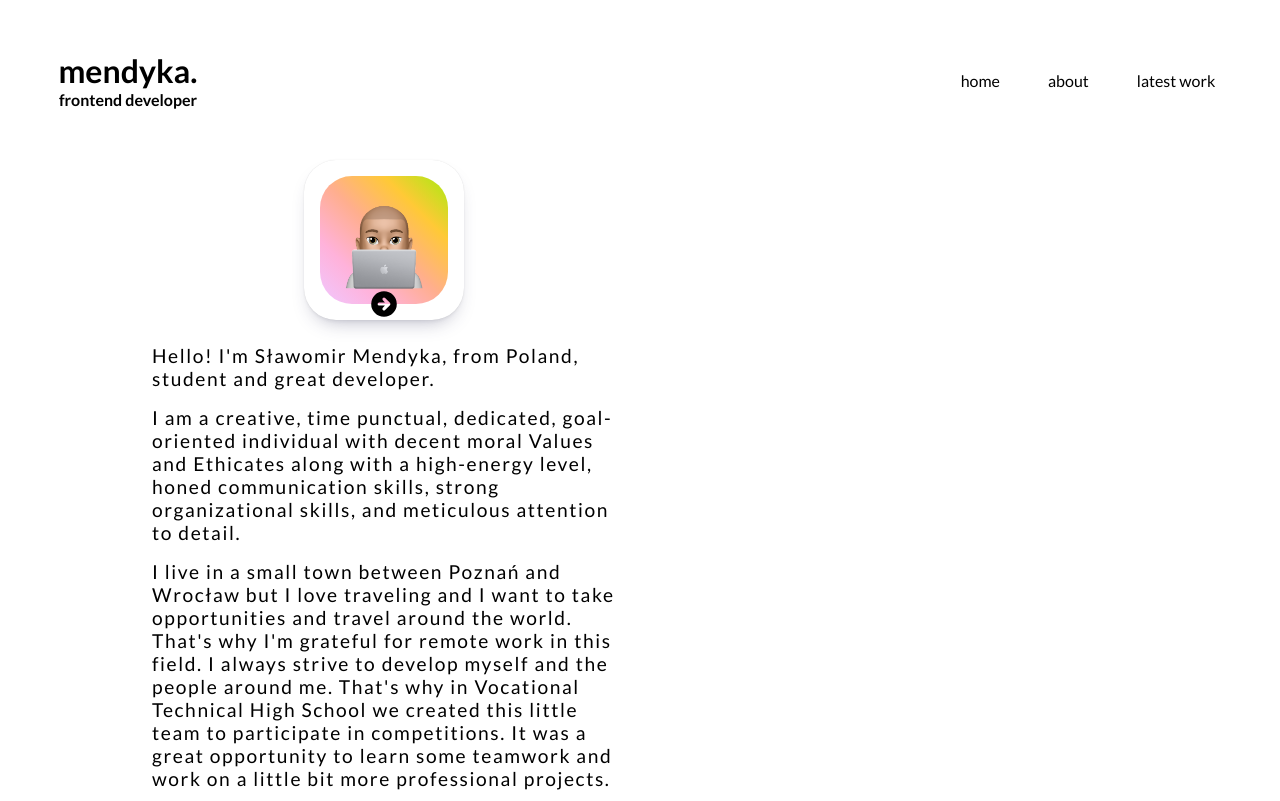
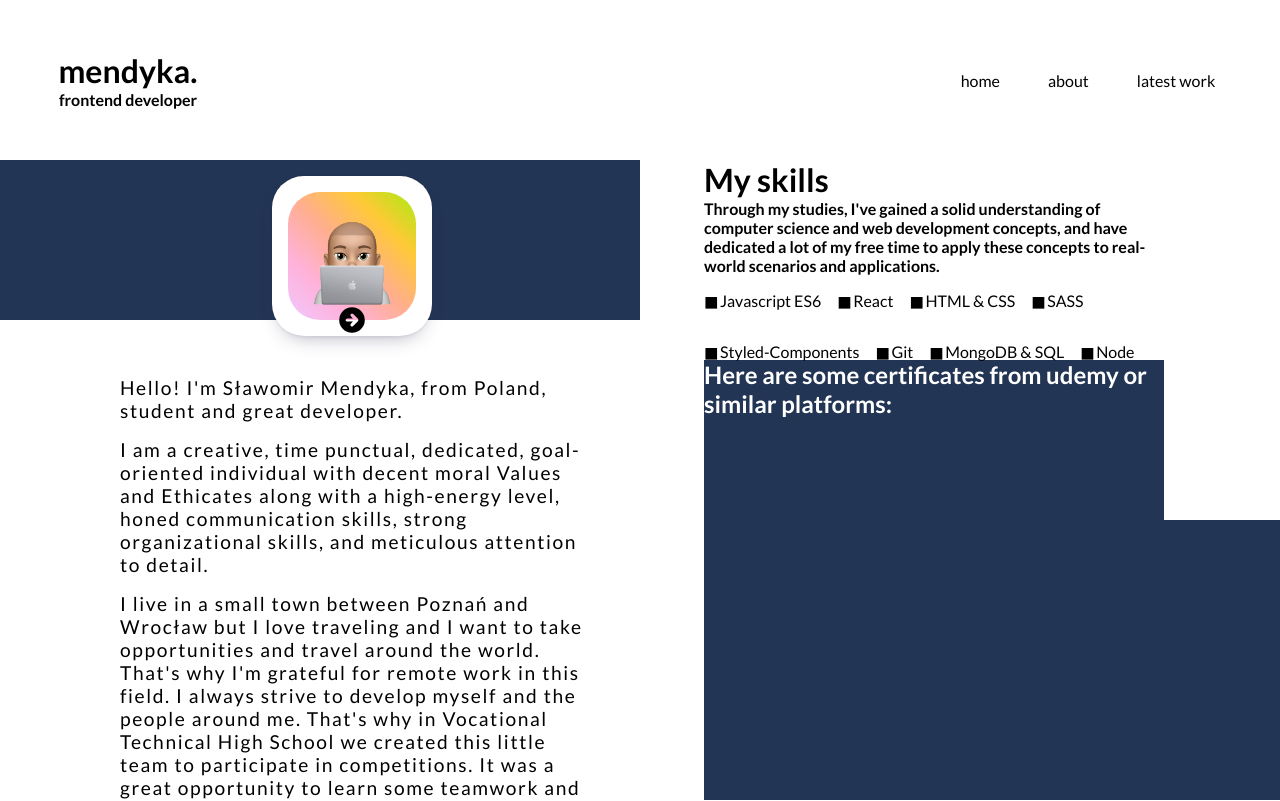
Before and after one commit to slawomirdev/portfolio, a React (Create React App) app: page /about in a window 1280 px wide. Shown: the top 801 px of the page. Built offline with nearby package versions, Linux system fonts and the light colour scheme.

Commit message:
more content on about page

```diff
--- /dev/null
+++ b/src/components/CardAbout.tsx
@@ -0,0 +1,20 @@
+import React from "react";
+import styled from "styled-components";
+
+const CardAbout: React.FC = () => {
+  return <CardWrapper></CardWrapper>;
+};
+
+const CardWrapper = styled.div`
+  position: absolute;
+  left: -50%;
+  right: 0;
+  margin-left: auto;
+  margin-right: auto;
+  width: 50vw;
+  background: #233554;
+  color: #fff;
+  height: 10rem;
+`;
+
+export default CardAbout;
--- a/src/components/Content.tsx
+++ b/src/components/Content.tsx
@@ -1,11 +1,13 @@
 import React from "react";
 import styled from "styled-components";
+import CardAbout from "./CardAbout";
 import Description from "./Description";
 
 const Content: React.FC = () => {
   return (
     <Wrapper>
       <Description />
+      <CardAbout />
       <Info>
         <p>
           Hello! I'm Sławomir Mendyka, from Poland, student and great developer.
@@ -38,7 +40,7 @@ const Content: React.FC = () => {
 
 const Wrapper = styled.div`
   height: 80vh;
-  width: 60vw;
+  width: 55vw;
   display: flex;
   flex-direction: column;
   align-items: center;
--- a/src/components/Description.tsx
+++ b/src/components/Description.tsx
@@ -28,12 +28,14 @@ const Description: React.FC = () => {
 };
 
 const Wrapper = styled.div`
-  height: 10rem;
+  height: 12rem;
   width: 15rem;
   /* background: red; */
   display: flex;
   flex-direction: column;
   align-items: center;
+  z-index: 3;
+  padding: 1rem;
 `;
 
 const Box = styled.div`
--- a/src/components/Skills.tsx
+++ b/src/components/Skills.tsx
@@ -2,13 +2,94 @@ import React from "react";
 import styled from "styled-components";
 
 const Skills: React.FC = () => {
-  return <Wrapper></Wrapper>;
+  return (
+    <Wrapper>
+      <div className="hero">
+        <h1>My skills</h1>
+        <h3>
+          Through my studies, I've gained a solid understanding of computer
+          science and web development concepts, and have dedicated a lot of my
+          free time to apply these concepts to real-world scenarios and
+          applications.
+        </h3>
+        <ul>
+          <li>Javascript ES6</li>
+          <li>React</li>
+          <li>HTML & CSS</li>
+          <li>SASS</li>
+          <li>Styled-Components</li>
+          <li>Git</li>
+          <li>MongoDB & SQL</li>
+          <li>Node</li>
+        </ul>
+      </div>
+      <div className="certificates">
+        <div className="sectionUp">
+          <h2>Here are some certificates from udemy or similar platforms:</h2>
+          <div className="box"></div>
+        </div>
+      </div>
+    </Wrapper>
+  );
 };
 
 const Wrapper = styled.div`
   height: 80vh;
-  width: 40vw;
+  width: 45vw;
+  display: flex;
+  flex-direction: column;
   /* background: pink; */
+
+  .hero {
+    width: 35vw;
+    height: 25vh;
+  }
+
+  .certificates {
+    width: 45vw;
+    height: 55vh;
+    background: #233554;
+
+    .sectionUp {
+      display: flex;
+      flex-direction: row;
+      height: 10vh;
+      width: 45vw;
+      color: white;
+
+      .box {
+        width: 10rem;
+        height: 10rem;
+        background: #fff;
+      }
+    }
+  }
+
+  ul {
+    list-style: none;
+    display: flex;
+    flex-direction: row;
+    flex-wrap: wrap;
+    align-items: center;
+    text-align: center;
+  }
+
+  li {
+    position: relative;
+    padding: 1rem 1rem;
+    display: flex;
+    align-items: center;
+    justify-content: center;
+  }
+
+  li:before {
+    content: "■";
+    position: absolute;
+    left: 0px;
+    color: black;
+    font-size: 1.5rem;
+    line-height: 12px;
+  }
 `;
 
 export default Skills;
```
